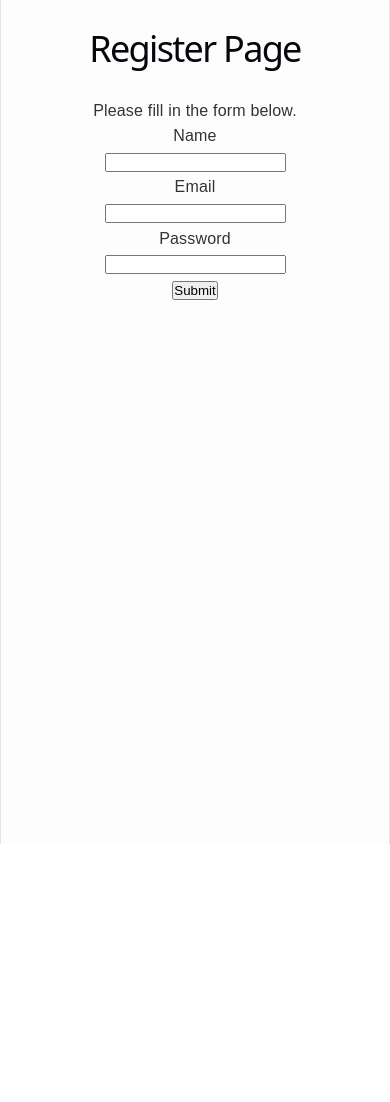
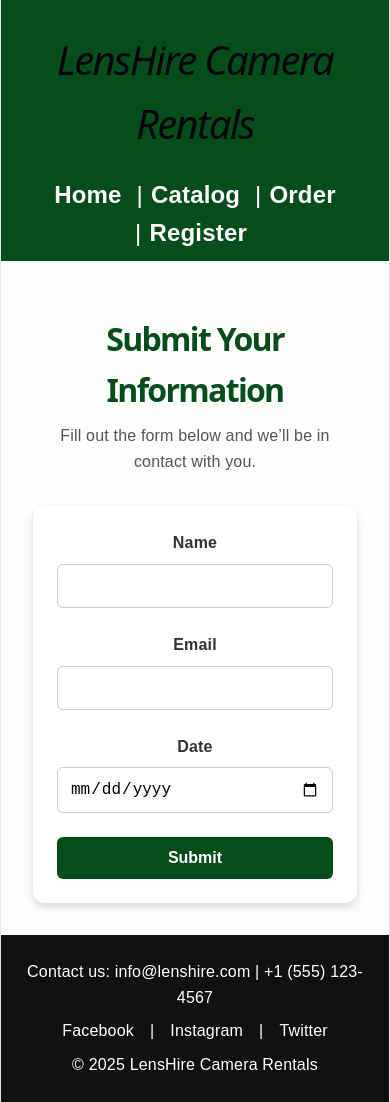
Before and after one commit to xAthians/Adv_Website_basics, a React (Vite) app in the folder BookingSystem/final-project/: page /form in a window 390 px wide. Before the commit the page ends 844 px from the top, so only its background shows below. Built offline with nearby package versions, Linux system fonts and the light colour scheme.

Commit message:
tuning for form layout and adding a component

```diff
--- a/BookingSystem/final-project/src/App.css
+++ b/BookingSystem/final-project/src/App.css
@@ -1,3 +1,4 @@
+
 /* Reset */
 * {
   margin: 0;
@@ -228,3 +229,128 @@ footer a:hover {
     padding: 1.5rem;
   }
 }
+
+/* ----------------------------- */
+/* Form Page Styling             */
+/* ----------------------------- */
+.page-wrapper {
+  min-height: calc(100vh - 200px); /* adjust if needed */
+  display: flex;
+  flex-direction: column;
+  justify-content: flex-start;
+}
+
+.page-container {
+  max-width: 800px;
+  margin: 0 auto;
+  padding: 2rem;
+}
+
+.page-title {
+  font-size: 2rem;
+  font-weight: bold;
+  color: #064d1d;
+  margin-bottom: 0.5rem;
+}
+
+.page-subtitle {
+  margin-bottom: 2rem;
+  color: #555;
+}
+
+/* Form Card */
+.form-card {
+  background: #fff;
+  padding: 2rem;
+  border-radius: 12px;
+  box-shadow: 0 4px 8px rgba(0,0,0,0.15);
+  display: flex;
+  flex-direction: column;
+  gap: 1.5rem;
+}
+
+/* Form Groups */
+.form-group {
+  display: flex;
+  flex-direction: column;
+  gap: 0.5rem;
+}
+
+.form-group label {
+  font-weight: bold;
+  color: #333;
+}
+
+/* Inputs */
+.form-input {
+  padding: 0.75rem;
+  border: 1px solid #ccc;
+  border-radius: 6px;
+  font-size: 1rem;
+  transition: border-color 0.2s ease;
+}
+
+.form-input:focus {
+  border-color: #064d1d;
+  outline: none;
+}
+
+/* Error Messages */
+.form-error {
+  color: #b30000;
+  font-size: 0.9rem;
+  font-weight: bold;
+}
+
+/* Submit Button */
+.primary-button {
+  background: #064d1d;
+  color: #fff;
+  padding: 0.75rem 1.5rem;
+  border: none;
+  border-radius: 6px;
+  font-size: 1rem;
+  font-weight: bold;
+  cursor: pointer;
+  transition: background 0.3s ease;
+  width: fit-content;
+}
+
+.primary-button:hover {
+  background: #046a28;
+}
+
+/* Response Box */
+.response-box {
+  margin-top: 2rem;
+  background: #fafafa;
+  border: 1px solid #ddd;
+  border-radius: 8px;
+  padding: 1.5rem;
+  box-shadow: 0 4px 8px rgba(0,0,0,0.15);
+}
+
+.response-box h2 {
+  margin-bottom: 1rem;
+  color: #064d1d;
+}
+
+.response-box pre {
+  background: #fff;
+  padding: 1rem;
+  border-radius: 6px;
+  overflow-x: auto;
+  border: 1px solid #eee;
+}
+
+/* Mobile Adjustments */
+@media (max-width: 600px) {
+  .form-card {
+    padding: 1.5rem;
+  }
+
+  .primary-button {
+    width: 100%;
+    text-align: center;
+  }
+}
--- /dev/null
+++ b/BookingSystem/final-project/src/components/FormComponent.jsx
@@ -0,0 +1,57 @@
+export default function FormComponent({
+  formData,
+  errors,
+  handleChange,
+  handleSubmit,
+}) {
+  return (
+    <form onSubmit={handleSubmit} className="form-card">
+
+      {/* NAME */}
+      <div className="form-group">
+        <label htmlFor="name">Name</label>
+        <input
+          id="name"
+          name="name"
+          type="text"
+          value={formData.name}
+          onChange={handleChange}
+          className="form-input"
+        />
+        {errors.name && <p className="form-error">{errors.name}</p>}
+      </div>
+
+      {/* EMAIL */}
+      <div className="form-group">
+        <label htmlFor="email">Email</label>
+        <input
+          id="email"
+          name="email"
+          type="email"
+          value={formData.email}
+          onChange={handleChange}
+          className="form-input"
+        />
+        {errors.email && <p className="form-error">{errors.email}</p>}
+      </div>
+
+      {/* DATE */}
+      <div className="form-group">
+        <label htmlFor="date">Date</label>
+        <input
+          id="date"
+          name="date"
+          type="date"
+          value={formData.date}
+          onChange={handleChange}
+          className="form-input"
+        />
+        {errors.date && <p className="form-error">{errors.date}</p>}
+      </div>
+
+      <button type="submit" className="primary-button">
+        Submit
+      </button>
+    </form>
+  );
+}
--- a/BookingSystem/final-project/src/components/Header.jsx
+++ b/BookingSystem/final-project/src/components/Header.jsx
@@ -1,12 +1,14 @@
+import { Link } from "react-router-dom";
 
 export default function Header() {
   return (
     <header>
       <h1>LensHire Camera Rentals</h1>
       <nav>
-        <a href="/">Home</a> |
-        <a href="/catalog">Catalog</a> |
-        <a href="/order">Order</a>
+        <Link to="/">Home</Link> |
+        <Link to="/catalog">Catalog</Link> |
+        <Link to="/order">Order</Link> |
+        <Link to="/form">Register</Link>
       </nav>
     </header>
   );
--- a/BookingSystem/final-project/src/pages/form.jsx
+++ b/BookingSystem/final-project/src/pages/form.jsx
@@ -1,106 +1,90 @@
 import { useState } from "react";
 import { z } from "zod";
+import Header from "../components/Header";
+import Footer from "../components/Footer";
+import FormComponent from "../components/FormComponent";
 
-const registerSchema = z.object({
+const formSchema = z.object({
     name: z.string().min(2, "Name must be at least 2 characters long"),
-  email: z.email("Please enter a valid email address"),
-  password: z.string().min(8, "Password must be at least 8 characters long"),
+    email: z.string().email("Please enter a valid email address"),
+    date: z.string().min(1, "Please select a date"),
 });
 
-function RegisterPage() {
+export default function FormPage() {
     const [formData, setFormData] = useState({
         name: "",
         email: "",
-    password: "",
+        date: "",
     });
 
     const [errors, setErrors] = useState({});
-  const [successMessage, setSuccessMessage] = useState("");
+    const [responseData, setResponseData] = useState(null);
 
-  function handleChange(event) {
-    const { name, value } = event.target;
-
-    setFormData((prevData) => ({
-      ...prevData,
-      [name]: value,
-    }));
+    function handleChange(e) {
+        const { name, value } = e.target;
+        setFormData((prev) => ({ ...prev, [name]: value }));
     }
 
-  function handleSubmit(event) {
-    event.preventDefault();
+    async function handleSubmit(e) {
+        e.preventDefault();
 
-    const result = registerSchema.safeParse(formData);
+        const result = formSchema.safeParse(formData);
 
         if (!result.success) {
             const fieldErrors = {};
-
             result.error.issues.forEach((issue) => {
-        const fieldName = issue.path[0];
-        fieldErrors[fieldName] = issue.message;
+                fieldErrors[issue.path[0]] = issue.message;
             });
-
             setErrors(fieldErrors);
-      setSuccessMessage("");
+            setResponseData(null);
             return;
         }
 
         setErrors({});
-    setSuccessMessage("Form submitted successfully!");
 
-    console.log("Validated form data:", result.data);
+        // Send to httpbin
+        try {
+            const res = await fetch("https://httpbin.org/post", {
+                method: "POST",
+                headers: { "Content-Type": "application/json" },
+                body: JSON.stringify(formData),
+            });
+
+            const data = await res.json();
+            setResponseData(data);
+        } catch (err) {
+            setResponseData({ error: "Failed to send data." });
+        }
     }
 
     return (
-    <div>
-      <h1>Register Page</h1>
-      <p>Please fill in the form below.</p>
+        <>
+            <Header />
 
-      <form onSubmit={handleSubmit}>
-        <div>
-          <label htmlFor="name">Name</label>
-          <br />
-          <input
-            id="name"
-            name="name"
-            type="text"
-            value={formData.name}
-            onChange={handleChange}
+            <div className="page-wrapper">
+
+                <main className="page-container" style={{ maxWidth: "800px", margin: "0 auto", padding: "2rem" }}>
+                    <h1 className="page-title">Submit Your Information</h1>
+                    <p className="page-subtitle">Fill out the form below and we’ll be in contact with you.</p>
+
+                    <FormComponent
+                        formData={formData}
+                        errors={errors}
+                        handleChange={handleChange}
+                        handleSubmit={handleSubmit}
                     />
-          {errors.name && <p>{errors.name}</p>}
+
+                    {/* RESPONSE */}
+                    {responseData && (
+                        <div className="response-box">
+                            <h2>Server Response</h2>
+                            <pre>{JSON.stringify(responseData, null, 2)}</pre>
+                        </div>
+                    )}
+                </main>
             </div>
 
-        <div>
-          <label htmlFor="email">Email</label>
-          <br />
-          <input
-            id="email"
-            name="email"
-            type="email"
-            value={formData.email}
-            onChange={handleChange}
-          />
-          {errors.email && <p>{errors.email}</p>}
-        </div>
-
-        <div>
-          <label htmlFor="password">Password</label>
-          <br />
-          <input
-            id="password"
-            name="password"
-            type="password"
-            value={formData.password}
-            onChange={handleChange}
-          />
-          {errors.password && <p>{errors.password}</p>}
-        </div>
-
-        <button type="submit">Submit</button>
-      </form>
-
-      {successMessage && <p>{successMessage}</p>}
-    </div>
+            <Footer />
+        </>
     );
 }
-
-export default RegisterPage;
```
Lines whose indentation alone changed are shown as unchanged.
